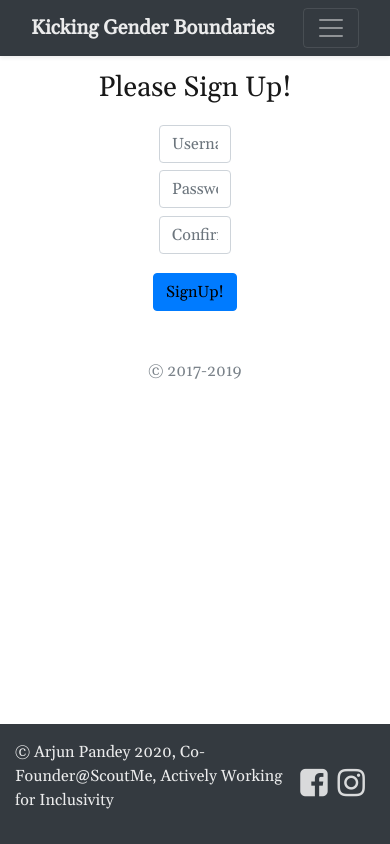
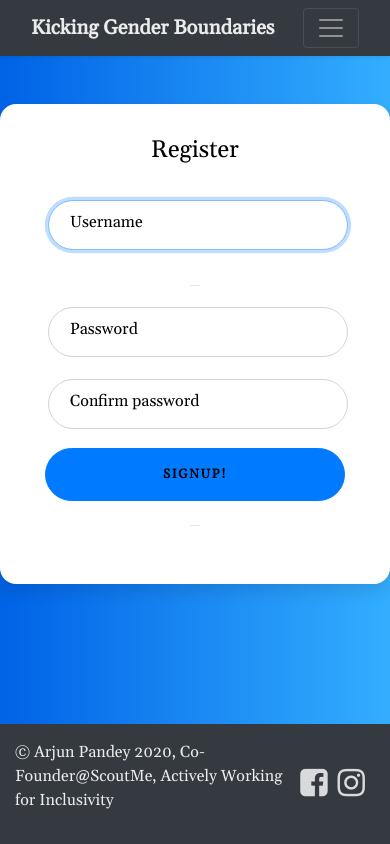
Before and after one commit to pandeyarjun242/kickinggenderboundaries, a Django app: page /accounts/signup in a window 390 px wide. Run offline with Django 3.2, Linux system fonts and the light colour scheme; some libraries are stand-ins or nearby versions; some web fonts are replaced.

Commit message:
contact and signup

```diff
--- a/accounts/templates/signup.html
+++ b/accounts/templates/signup.html
@@ -2,12 +2,143 @@
 {% block content %}
 
 <style>
+  :root {
+  --input-padding-x: 1.5rem;
+  --input-padding-y: .75rem;
+}
+
+body {
+  background: #007bff;
+  background: linear-gradient(to right, #0062E6, #33AEFF);
+}
+
+.card-signin {
+  border: 0;
+  border-radius: 1rem;
+  box-shadow: 0 0.5rem 1rem 0 rgba(0, 0, 0, 0.1);
+  overflow: hidden;
+}
+
+.card-signin .card-title {
+  margin-bottom: 2rem;
+  font-weight: 300;
+  font-size: 1.5rem;
+}
+
+.card-signin .card-img-left {
+  width: 45%;
+  /* Link to your background image using in the property below! */
+  background: scroll center url('https://source.unsplash.com/WEQbe2jBg40/414x512');
+  background-size: cover;
+}
+
+.card-signin .card-body {
+  padding: 2rem;
+}
+
+.form-signin {
+  width: 100%;
+}
+
+.form-signin .btn {
+  font-size: 80%;
+  border-radius: 5rem;
+  letter-spacing: .1rem;
+  font-weight: bold;
+  padding: 1rem;
+  transition: all 0.2s;
+}
+
+.form-label-group {
+  position: relative;
+  margin-bottom: 1rem;
+}
+
+.form-label-group input {
+  height: auto;
+  border-radius: 2rem;
+}
+
+.form-label-group>input,
+.form-label-group>label {
+  padding: var(--input-padding-y) var(--input-padding-x);
+}
+
+.form-label-group>label {
+  position: absolute;
+  top: 0;
+  left: 0;
+  display: block;
+  width: 100%;
+  margin-bottom: 0;
+  /* Override default `<label>` margin */
+  line-height: 1.5;
+  color: #495057;
+  border: 1px solid transparent;
+  border-radius: .25rem;
+  transition: all .1s ease-in-out;
+}
+
+.form-label-group input::-webkit-input-placeholder {
+  color: transparent;
+}
+
+.form-label-group input:-ms-input-placeholder {
+  color: transparent;
+}
+
+.form-label-group input::-ms-input-placeholder {
+  color: transparent;
+}
+
+.form-label-group input::-moz-placeholder {
+  color: transparent;
+}
+input{
+  width:300px !important;
+}
+
+.form-label-group input::placeholder {
+  color: transparent;
+}
+
+.form-label-group input:not(:placeholder-shown) {
+  padding-top: calc(var(--input-padding-y) + var(--input-padding-y) * (2 / 3));
+  padding-bottom: calc(var(--input-padding-y) / 3);
+}
+
+.form-label-group input:not(:placeholder-shown)~label {
+  padding-top: calc(var(--input-padding-y) / 3);
+  padding-bottom: calc(var(--input-padding-y) / 3);
+  font-size: 12px;
+  color: #777;
+}
+
+.btn-google {
+  color: white;
+  background-color: #ea4335;
+}
+
+.btn-facebook {
+  color: white;
+  background-color: #3b5998;
+}
   *{
     color:black !important;
   }
   .form-control{
     width: 20%;
     margin:1%;
+  }
+  form{
+    display:flex;
+    flex-direction:column;
+    align-items:center;
+  }
+  hr{
+    width:10px;
+    height:2px !important;
+    color:grey !important;
   }
   body{
     height: 100vh !important;
@@ -29,7 +160,7 @@
 {%endif%}
 
 <div class="text-center container">
-<form class="form-signin new" action="{% url 'signup' %}" method="POST">
+<!-- <form class="form-signin new" action="{% url 'signup' %}" method="POST">
 {% csrf_token %}
 <h1 class="h3 mb-3 font-weight-normal mt-3">Please Sign Up!</h1>
 <label for="inputUsername" class="sr-only">Username</label>
@@ -42,8 +173,40 @@
 </div>
 <input type="submit" name="submit" value="SignUp!" class="btn btn-primary">
 <p class="mt-5 mb-3 text-muted">&copy; 2017-2019</p>
-</form>
+</form> -->
 </div>
+<div class="row">
+      <div class="col-lg-10 col-xl-9 mx-auto">
+        <div class="card card-signin flex-row my-5">
+          <div class="card-img-left d-none d-md-flex">
+             <!-- Background image for card set in CSS! -->
+          </div>
+          <div class="card-body">
+            <h5 class="card-title text-center">Register</h5>
+            <form class="form-signin" method="POST" action="{% url 'signup' %}">
+              {% csrf_token %}
+              <div class="form-label-group">
+                <input type="text" id="inputUserame" class="form-control" placeholder="Username" name="username" required autofocus>
+                <label for="inputUserame">Username</label>
+              </div>
 
+              <hr>
+
+              <div class="form-label-group">
+                <input type="password" id="inputPassword" name="password" class="form-control" placeholder="Password" required>
+                <label for="inputPassword">Password</label>
+              </div>
+
+              <div class="form-label-group">
+                <input type="password" id="inputConfirmPassword" name="confirmpassword" class="form-control" placeholder="Password" required>
+                <label for="inputConfirmPassword">Confirm password</label>
+              </div>
+              <input type="submit" name="submit" value="SignUp!" class="btn btn-lg btn-primary btn-block text-uppercase">
+              <hr class="my-4">
+            </form>
+          </div>
+        </div>
+      </div>
+    </div>
 
 {% endblock %}
```
Also changed, not shown: dashboard/models.py (+6 -1 lines), dashboard/templates/contact.html (+22 -8 lines), dashboard/views.py (+8 -13 lines).
